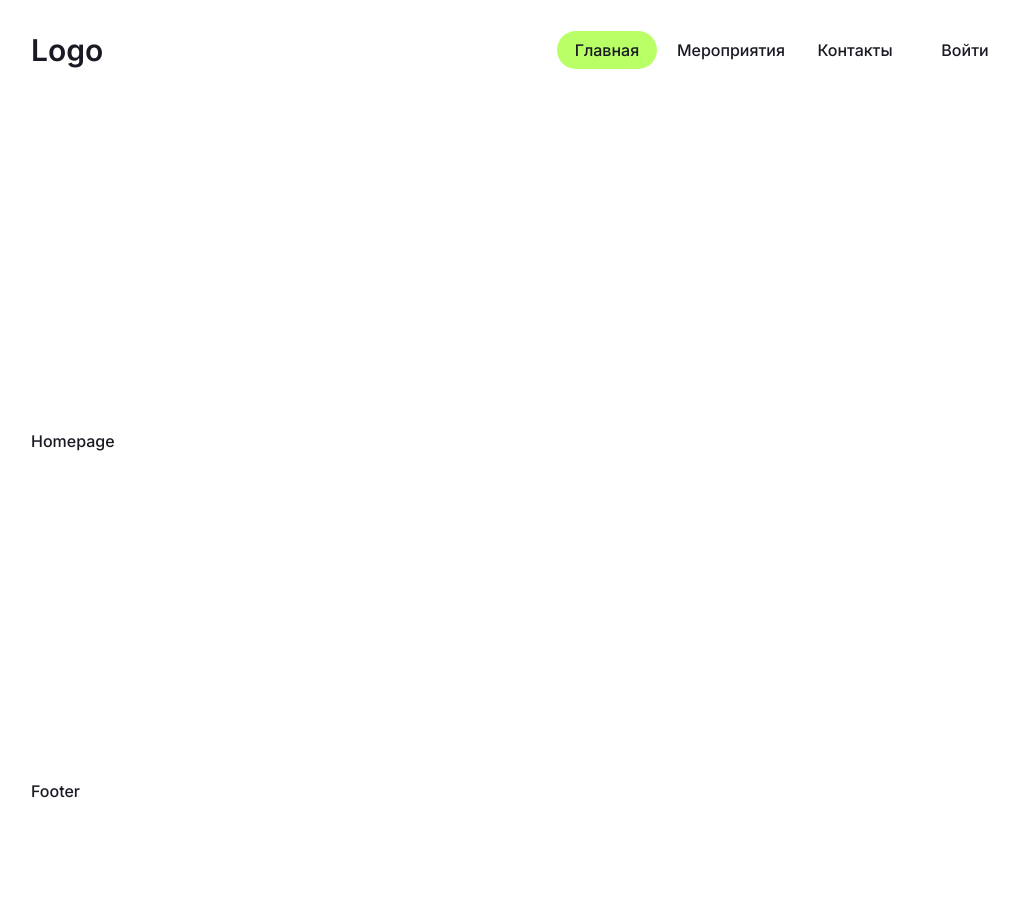
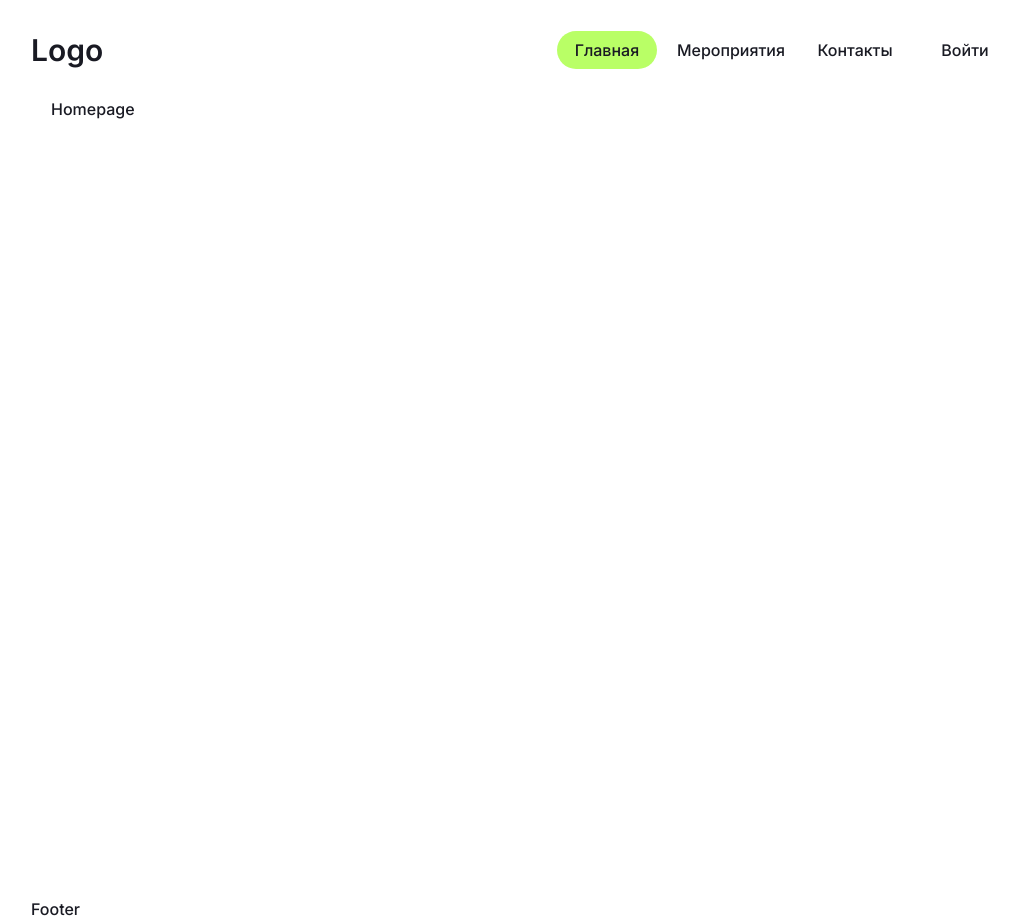
Before and after one commit to Maria2721/ecoprosvet, a Next.js app: page / in a window 1280 px wide. Shown: the whole page, without its empty margins (117-1136 px from the left). Before the commit the page ends 801 px from the top, so only its background shows below. Built offline with nearby package versions, Linux system fonts and the light colour scheme.

Commit message:
add structure for home

```diff
--- a/src/app/page.jsx
+++ b/src/app/page.jsx
@@ -1,5 +1,7 @@
+import styles from "./home.module.scss";
+
 const Home = () => {
-	return <div>Homepage</div>;
+	return <div className="container">Homepage</div>;
 };
 
 export default Home;
```
Also changed, not shown: src/app/home.module.scss (added).
